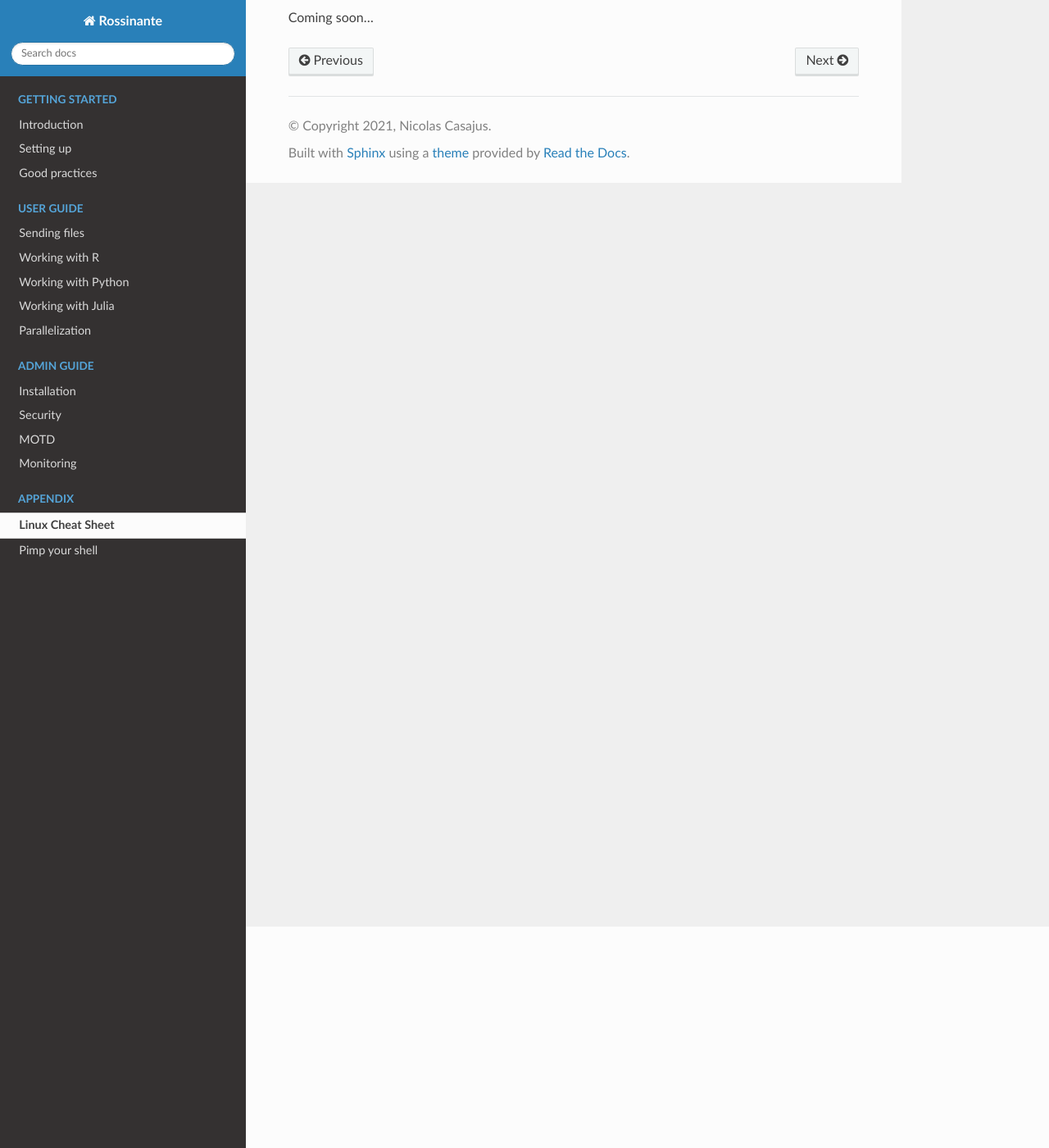
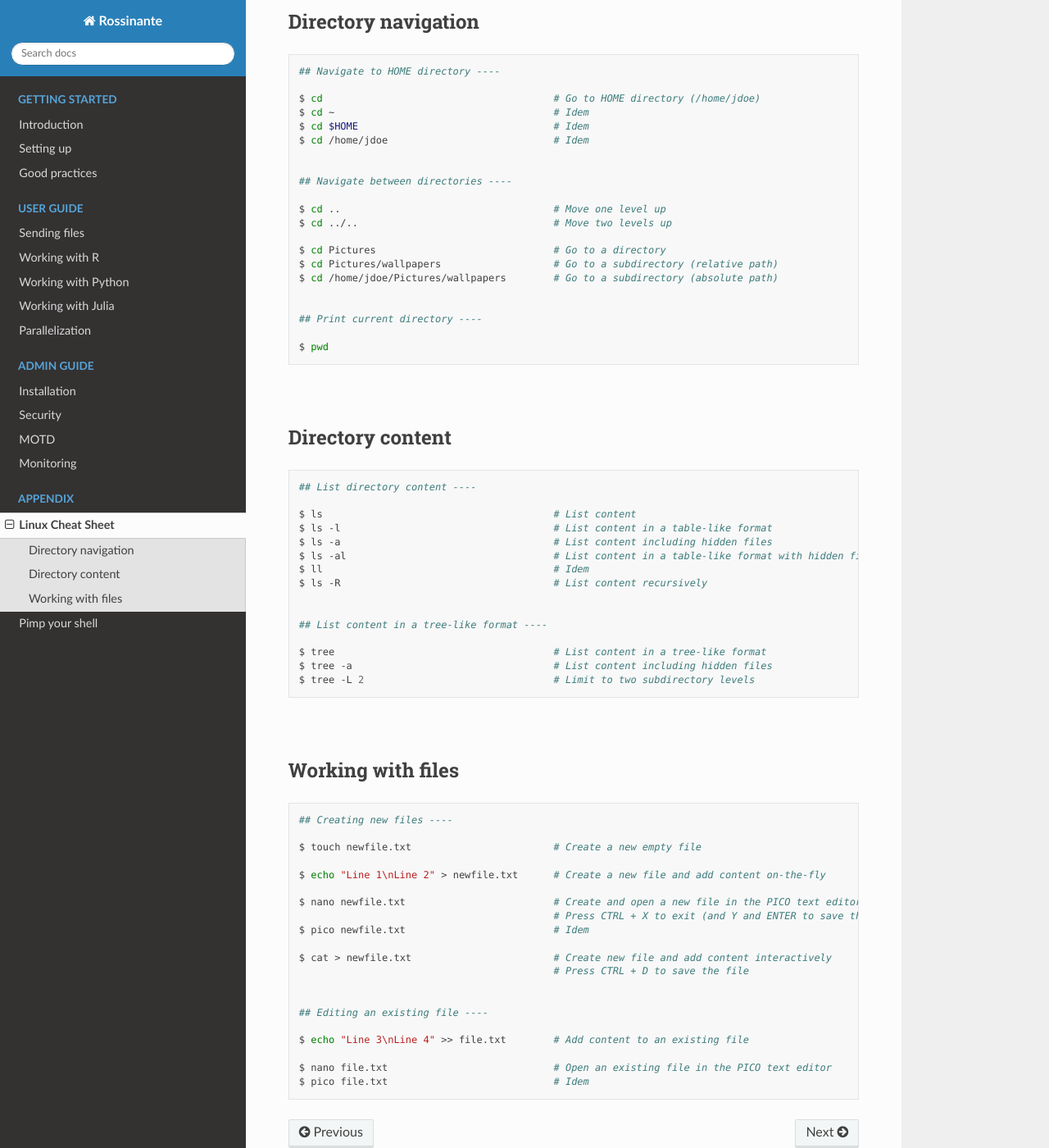
Before and after one commit to FRBCesab/rossinante, a Sphinx documentation site: the page built from source/linux-cmd.rst, in a window 1280 px wide and 1400 px high, scrolled down 270 px. Shown: the whole window at 82% size. Built offline with Sphinx 7.4.7 and the Read the Docs theme 2.0.0, drawn with Linux system fonts in a browser that asks for light colours.

Commit message:
Add Linux Cheat Sheet

```diff
--- a/source/linux-cmd.rst
+++ b/source/linux-cmd.rst
@@ -7,4 +7,84 @@ Linux Cheat Sheet
 
 ----
 
-Coming soon...
+
+Directory navigation
+--------------------
+
+.. code-block:: shell
+
+  ## Navigate to HOME directory ----
+
+  $ cd                                       # Go to HOME directory (/home/jdoe)
+  $ cd ~                                     # Idem
+  $ cd $HOME                                 # Idem
+  $ cd /home/jdoe                            # Idem
+
+
+  ## Navigate between directories ----
+
+  $ cd ..                                    # Move one level up
+  $ cd ../..                                 # Move two levels up
+
+  $ cd Pictures                              # Go to a directory
+  $ cd Pictures/wallpapers                   # Go to a subdirectory (relative path)
+  $ cd /home/jdoe/Pictures/wallpapers        # Go to a subdirectory (absolute path)
+
+
+  ## Print current directory ----
+
+  $ pwd
+
+|
+
+
+
+Directory content
+-----------------
+
+.. code-block:: shell
+
+  ## List directory content ----
+
+  $ ls                                       # List content
+  $ ls -l                                    # List content in a table-like format
+  $ ls -a                                    # List content including hidden files
+  $ ls -al                                   # List content in a table-like format with hidden files
+  $ ll                                       # Idem
+  $ ls -R                                    # List content recursively
+
+
+  ## List content in a tree-like format ----
+
+  $ tree                                     # List content in a tree-like format
+  $ tree -a                                  # List content including hidden files
+  $ tree -L 2                                # Limit to two subdirectory levels
+
+|
+
+
+Working with files
+------------------
+
+.. code-block:: shell
+
+  ## Creating new files ----
+
+  $ touch newfile.txt                        # Create a new empty file
+
+  $ echo "Line 1\nLine 2" > newfile.txt      # Create a new file and add content on-the-fly
+
+  $ nano newfile.txt                         # Create and open a new file in the PICO text editor
+                                             # Press CTRL + X to exit (and Y and ENTER to save the file)
+  $ pico newfile.txt                         # Idem
+
+  $ cat > newfile.txt                        # Create new file and add content interactively
+                                             # Press CTRL + D to save the file
+
+
+  ## Editing an existing file ----
+
+  $ echo "Line 3\nLine 4" >> file.txt        # Add content to an existing file
+
+  $ nano file.txt                            # Open an existing file in the PICO text editor
+  $ pico file.txt                            # Idem
```
Also changed, not shown: 5 other files.
